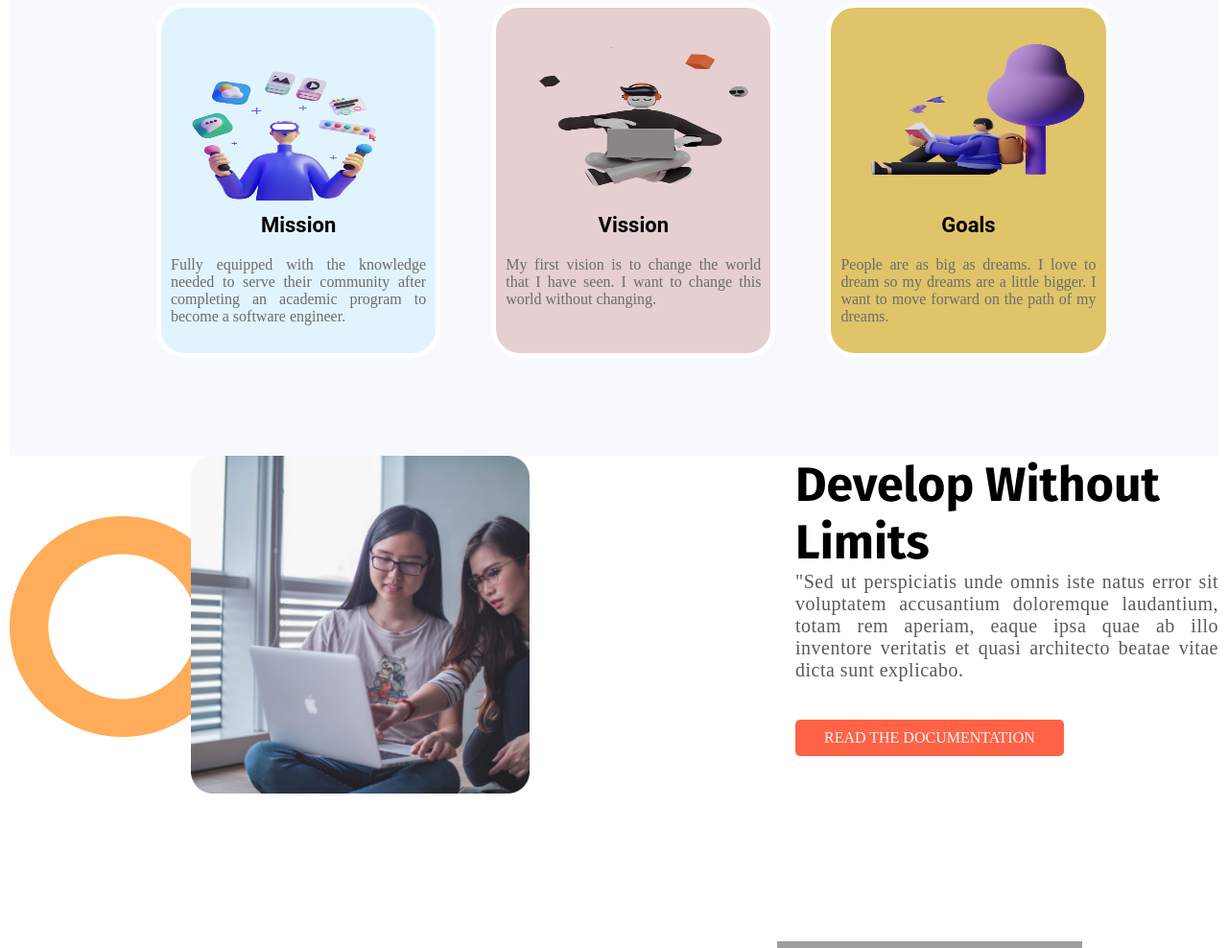
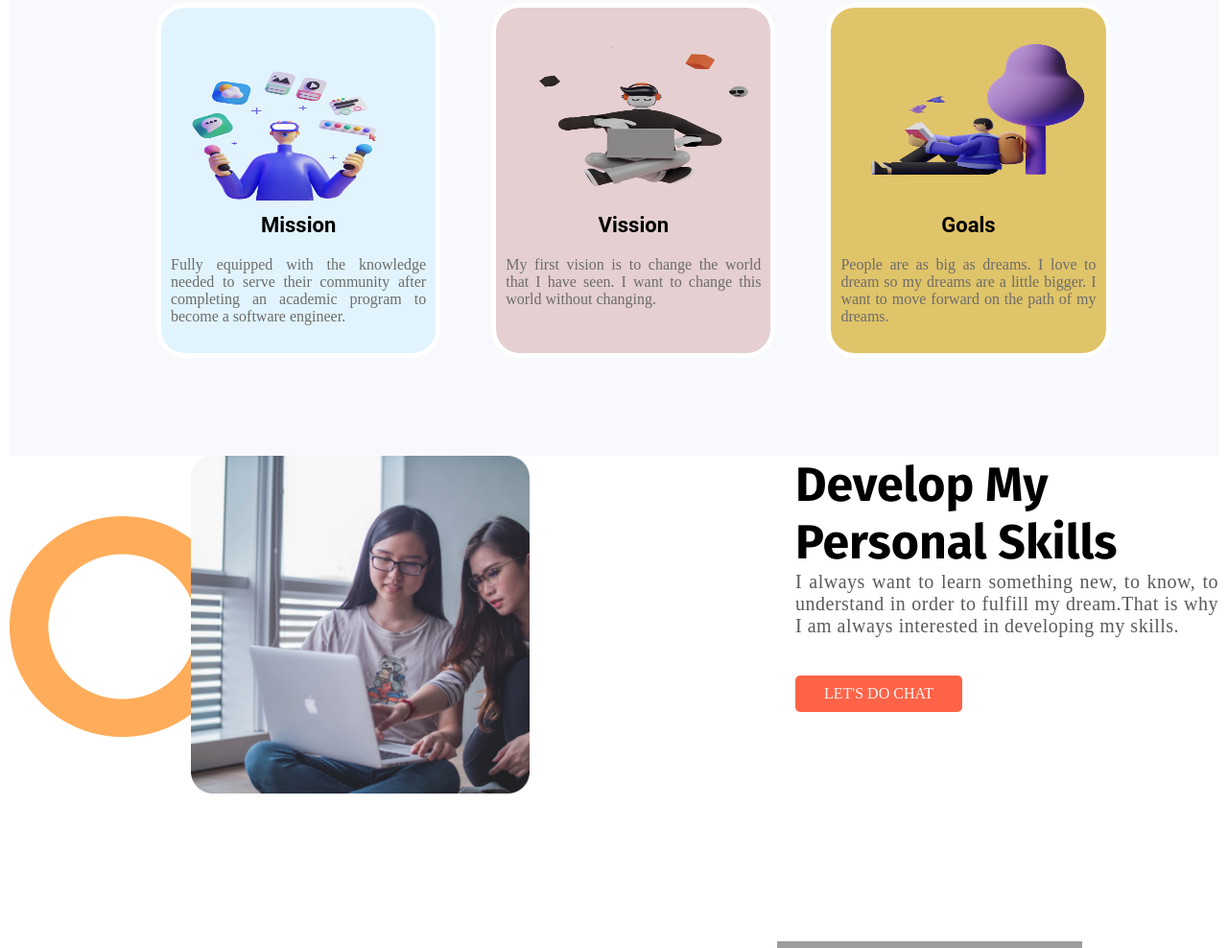
Before and after one commit to ShamimHosen75/Assignment-One, a plain HTML site: page index.html in a window 1280 px wide. Shown: the part 839-1827 px from the top of the page at 96% size. Drawn offline with Linux system fonts and the light colour scheme; grey boxes are pictures that could not be loaded; a web font is replaced by a local one.

Commit message:
last commit

```diff
--- a/index.html
+++ b/index.html
@@ -30,7 +30,7 @@
                     class="link-button"
                     target="_blank"
                     href="https://www.linkedin.com/in/shamim-hosen-05b3171b4"
-                    >Explore Now</a
+                    >Download CV</a
                 >
             </div>
             <div class="half-width">
@@ -81,18 +81,15 @@
                 <img src="images/pictures/coding.png" alt="" />
             </div>
             <div class="half-width read-area">
-                <h1>Develop Without Limits</h1>
+                <h1>Develop My Personal Skills</h1>
                 <p>
-                    "Sed ut perspiciatis unde omnis iste natus error sit
-                    voluptatem accusantium doloremque laudantium, totam rem
-                    aperiam, eaque ipsa quae ab illo inventore veritatis et
-                    quasi architecto beatae vitae dicta sunt explicabo.
+                    I always want to learn something new, to know, to understand in order to fulfill my dream.That is why I am always interested in developing my skills.
                 </p>
                 <a
                     class="link-button"
                     target="_blank"
                     href="https://www.linkedin.com/in/shamim-hosen-05b3171b4"
-                    >Read the Documentation</a
+                    >Let's Do CHAT</a
                 >
             </div>
         </section>
```
